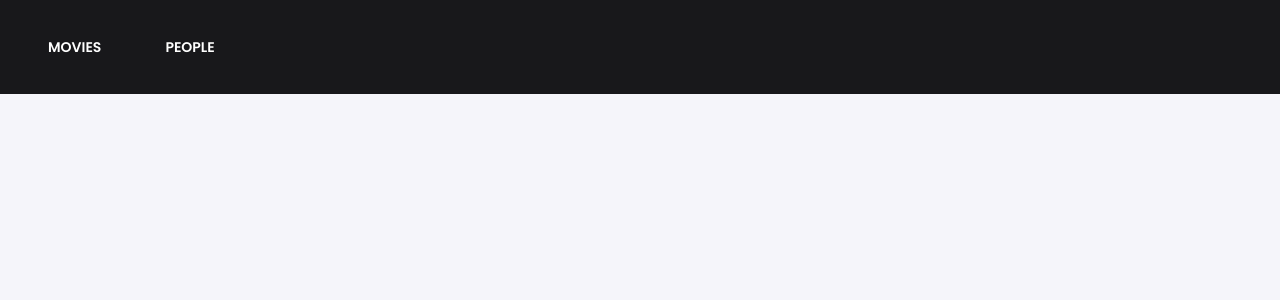
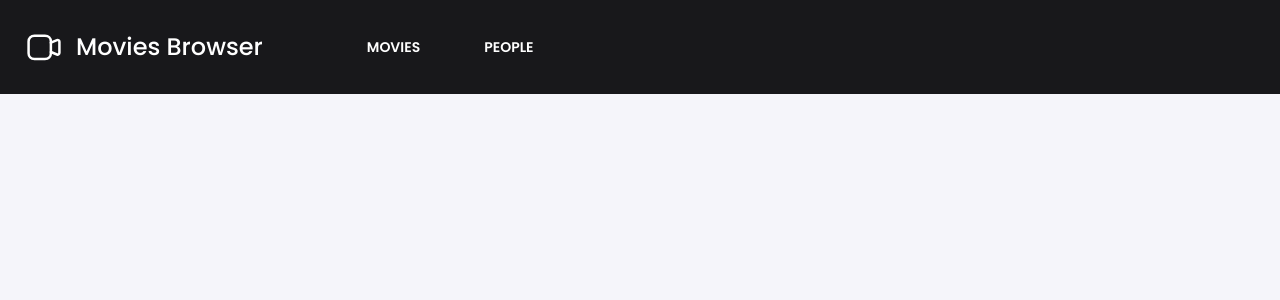
Before and after one commit to wroblewski82/movies-browser, a React (Create React App) app: page / in a window 1280 px wide. Shown: the top 300 px of the page. Built offline with nearby package versions, Linux system fonts and the light colour scheme.

Commit message:
Add Logo

```diff
--- a/src/Navigation/index.js
+++ b/src/Navigation/index.js
@@ -1,9 +1,12 @@
 import {
   Container,
+  LogoLink,
+  LogoTyp,
   NavigationBar,
   NavigationItem,
   NavigationList,
   StyledNavLink,
+  Sygnet,
   Wrapper,
 } from "./styled";
 
@@ -12,6 +15,10 @@ export const Navigation = () => {
     <NavigationBar>
       <Wrapper>
         <Container>
+          <LogoLink to="/movies">
+            <Sygnet />
+            <LogoTyp>Movies&nbsp;Browser</LogoTyp>
+          </LogoLink>
           <NavigationList>
             <NavigationItem>
               <StyledNavLink to="/movies">Movies</StyledNavLink>
--- a/src/Navigation/styled.js
+++ b/src/Navigation/styled.js
@@ -1,5 +1,6 @@
-import { NavLink } from "react-router-dom";
+import { Link, NavLink } from "react-router-dom";
 import styled from "styled-components";
+import { ReactComponent as Logo } from "../assets/Logo.svg";
 
 const activeClassName = "active";
 
@@ -82,3 +83,35 @@ export const StyledNavLink = styled(NavLink).attrs(() => ({
     border-bottom: 2px solid ${({ theme }) => theme.colors.white};
   }
 `;
+
+export const LogoLink = styled(Link)`
+  display: flex;
+  align-items: center;
+  gap: 12px;
+  margin-right: 80px;
+  text-decoration: none;
+
+  @media (max-width: ${({ theme }) => theme.media.mobile}) {
+    gap: 8px;
+  }
+`;
+
+export const Sygnet = styled(Logo)`
+  height: auto;
+
+  @media (max-width: ${({ theme }) => theme.media.mobile}) {
+    width: 17px;
+  }
+`;
+
+export const LogoTyp = styled.span`
+  font-weight: 500;
+  font-size: 24px;
+  color: ${({ theme }) => theme.colors.white};
+  line-height: 40px;
+
+  @media (max-width: ${({ theme }) => theme.media.mobile}) {
+    font-size: 13px;
+    line-height: 1.3;
+  }
+`;
```
Also changed, not shown: src/assets/Logo.svg (added).
